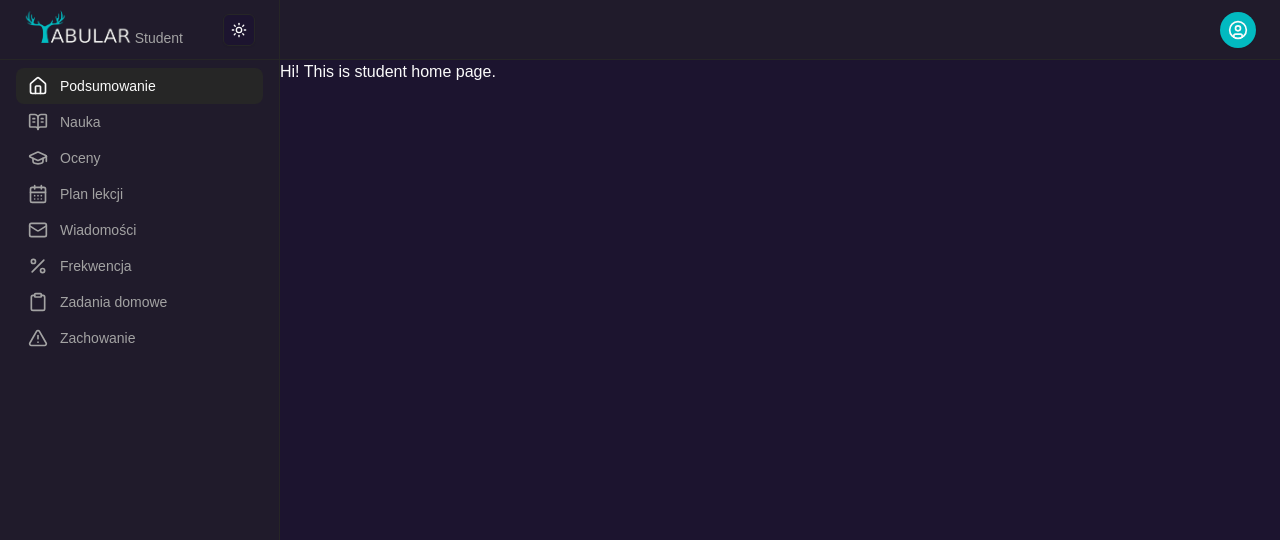
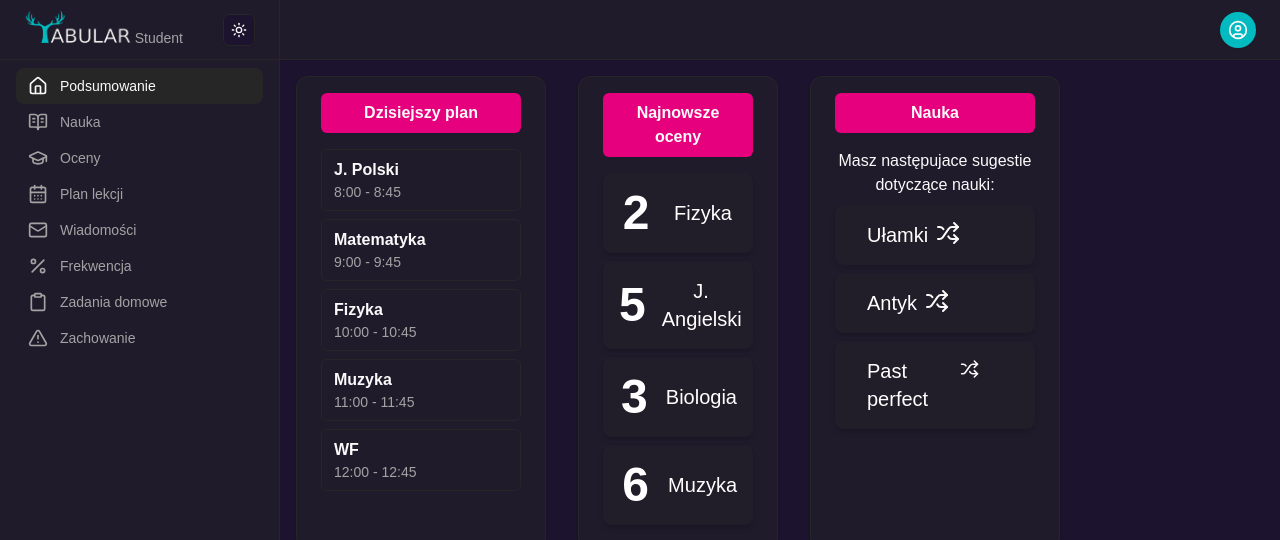
Before and after one commit to Hackyeah2024-team/frontend-mock, a Next.js app: page /student in a window 1280 px wide. Shown: the top 540 px of the page. Built offline with nearby package versions, Linux system fonts and the light colour scheme.

Commit message:
feat: student summary page

```diff
--- a/app/student/page.tsx
+++ b/app/student/page.tsx
@@ -1,3 +1,123 @@
-export default function StudentHome() {
-  return <p>Hi! This is student home page.</p>;
+import { Grades } from "@/components/student/grades";
+import { DatePicker } from "@/components/common/DatePicker";
+import { StudentMessageList } from "@/components/student/Messages";
+import { Button } from "@/components/ui/button"
+import TimetableSubject from "@/components/student/TimetableSubject";
+
+import {
+  Card,
+  CardContent,
+  CardDescription,
+  CardFooter,
+  CardHeader,
+  CardTitle,
+} from "@/components/ui/card"
+
+export default function StudentHome()
+{
+  return (
+    <div>
+      <div className="flex">
+      <Card className="w-1/4 m-4 bg-muted/40">
+          <CardContent className="flex flex-col gap-y-2">
+          <h1 className="bg-primary rounded-md mt-4 my-2 px-3 py-2 font-bold w-full text-center">
+              Dzisiejszy plan
+          </h1>
+          <TimetableSubject
+                  key={"no"}
+                  subject="literature"
+                  hours="8:00 - 8:45"
+                />
+            <TimetableSubject
+                  key={"no"}
+                  subject="maths"
+                  hours="9:00 - 9:45"
+                />
+            <TimetableSubject
+                  key={"no"}
+                  subject="physics"
+                  hours="10:00 - 10:45"
+                />
+            <TimetableSubject
+                  key={"no"}
+                  subject="music"
+                  hours="11:00 - 11:45"
+                />
+            <TimetableSubject
+                  key={"no"}
+                  subject="PE"
+                  hours="12:00 - 12:45"
+                />
+          </CardContent>
+        </Card>
+        <Card className="m-4 bg-muted/40 w-1/5">
+          <CardContent>
+            <h1 className="bg-primary rounded-md mt-4 mb-4 px-3 py-2 font-bold w-full text-center">
+                Najnowsze oceny
+            </h1>
+            <div className="text-center flex flex-col gap-2 justify-center">
+            <div className="flex items-center p-4 rounded-lg bg-muted/20 shadow-md w-full max-w-md">
+                  <div className="text-5xl font-bold text-white w-1/3">
+                    2
+                  </div>
+                  <div className="ml-4 w-2/3">
+                    <p className="text-xl font-medium text-white">Fizyka</p>
+                  </div>
+                </div>
+                <div className="flex items-center p-4 rounded-lg bg-muted/20 shadow-md w-full max-w-md">
+                  <div className="text-5xl font-bold text-white w-1/3">
+                    5
+                  </div>
+                  <div className="ml-4 w-2/3">
+                    <p className="text-xl font-medium text-white">J. Angielski</p>
+                  </div>
+                </div>
+                <div className="flex items-center p-4 rounded-lg bg-muted/20 shadow-md w-full max-w-md">
+                  <div className="text-5xl font-bold text-white w-1/3">
+                    3
+                  </div>
+                  <div className="ml-4 w-2/3">
+                    <p className="text-xl font-medium text-white">Biologia</p>
+                  </div>
+                </div>
+                <div className="flex items-center p-4 rounded-lg bg-muted/20 shadow-md w-full max-w-md">
+                  <div className="text-5xl font-bold text-white w-1/3">
+                    6
+                  </div>
+                  <div className="ml-4 w-2/3">
+                    <p className="text-xl font-medium text-white">Muzyka</p>
+                  </div>
+                </div>
+            </div>
+          </CardContent>
+        </Card>
+        <Card className="w-1/4 m-4 bg-muted/40">
+          <CardContent className="flex flex-col gap-y-2">
+          <h1 className="bg-primary rounded-md mt-4 my-2 px-3 py-2 font-bold w-full text-center">
+              Nauka
+          </h1>
+          <p className="text-center">Masz następujace sugestie dotyczące nauki: </p>
+          <div className="flex items-center p-4 rounded-lg bg-muted/20 shadow-md w-full max-w-md">
+            <a className="ml-4 w-2/3 flex cursor-pointer" href="/student/learn">
+              <p className="text-xl font-medium text-white mr-2">Ułamki</p>
+              <svg xmlns="http://www.w3.org/2000/svg" width="24" height="24" viewBox="0 0 24 24" fill="none" stroke="currentColor" stroke-width="2" stroke-linecap="round" stroke-linejoin="round" class="lucide lucide-shuffle"><path d="M2 18h1.4c1.3 0 2.5-.6 3.3-1.7l6.1-8.6c.7-1.1 2-1.7 3.3-1.7H22"/><path d="m18 2 4 4-4 4"/><path d="M2 6h1.9c1.5 0 2.9.9 3.6 2.2"/><path d="M22 18h-5.9c-1.3 0-2.6-.7-3.3-1.8l-.5-.8"/><path d="m18 14 4 4-4 4"/></svg>
+            </a>
+          </div>
+          <div className="flex items-center p-4 rounded-lg bg-muted/20 shadow-md w-full max-w-md">
+            <a className="ml-4 w-2/3 flex cursor-pointer" href="/student/learn">
+              <p className="text-xl font-medium text-white mr-2">Antyk</p>
+              <svg xmlns="http://www.w3.org/2000/svg" width="24" height="24" viewBox="0 0 24 24" fill="none" stroke="currentColor" stroke-width="2" stroke-linecap="round" stroke-linejoin="round" class="lucide lucide-shuffle"><path d="M2 18h1.4c1.3 0 2.5-.6 3.3-1.7l6.1-8.6c.7-1.1 2-1.7 3.3-1.7H22"/><path d="m18 2 4 4-4 4"/><path d="M2 6h1.9c1.5 0 2.9.9 3.6 2.2"/><path d="M22 18h-5.9c-1.3 0-2.6-.7-3.3-1.8l-.5-.8"/><path d="m18 14 4 4-4 4"/></svg>
+            </a>
+          </div>
+          <div className="flex items-center p-4 rounded-lg bg-muted/20 shadow-md w-full max-w-md">
+            <a className="ml-4 w-2/3 flex cursor-pointer" href="/student/learn">
+              <p className="text-xl font-medium text-white mr-2">Past perfect</p>
+              <svg xmlns="http://www.w3.org/2000/svg" width="24" height="24" viewBox="0 0 24 24" fill="none" stroke="currentColor" stroke-width="2" stroke-linecap="round" stroke-linejoin="round" class="lucide lucide-shuffle"><path d="M2 18h1.4c1.3 0 2.5-.6 3.3-1.7l6.1-8.6c.7-1.1 2-1.7 3.3-1.7H22"/><path d="m18 2 4 4-4 4"/><path d="M2 6h1.9c1.5 0 2.9.9 3.6 2.2"/><path d="M22 18h-5.9c-1.3 0-2.6-.7-3.3-1.8l-.5-.8"/><path d="m18 14 4 4-4 4"/></svg>
+            </a>
+          </div>
+          </CardContent>
+        </Card>
+      </div>
+    </div>
+  )
 }
```
